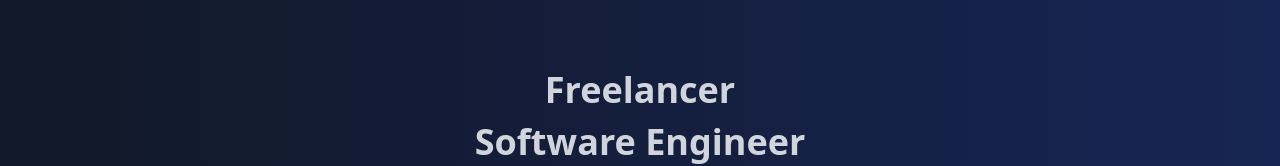
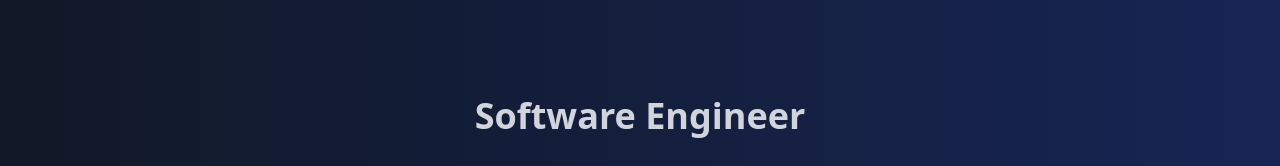
Before and after one commit to ErikPelli/erikpelli.github.io, a SvelteKit app: page / in a window 1280 px wide. Shown: the part 370-536 px from the top of the page. Built offline with nearby package versions, Linux system fonts and the light colour scheme.

Commit message:
Update home page

```diff
--- a/src/routes/+page.svelte
+++ b/src/routes/+page.svelte
@@ -27,7 +27,6 @@
 	</div>
 
 	<div class="flex flex-col text-center space-y-3">
-		<h1 class="text-4xl font-semibold text-gray-300">Freelancer</h1>
 		<h1 class="text-4xl font-semibold text-gray-300">Software Engineer</h1>
 	</div>
 
```
